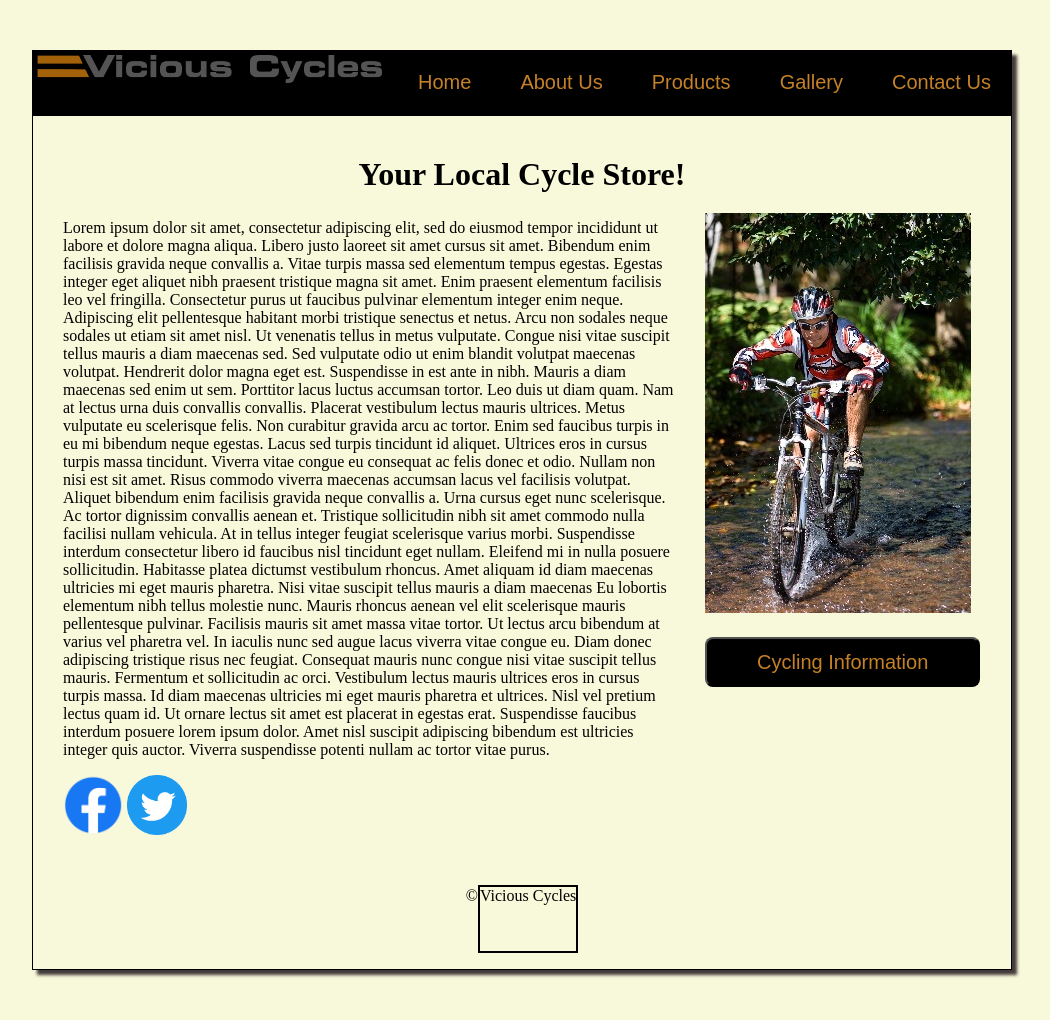
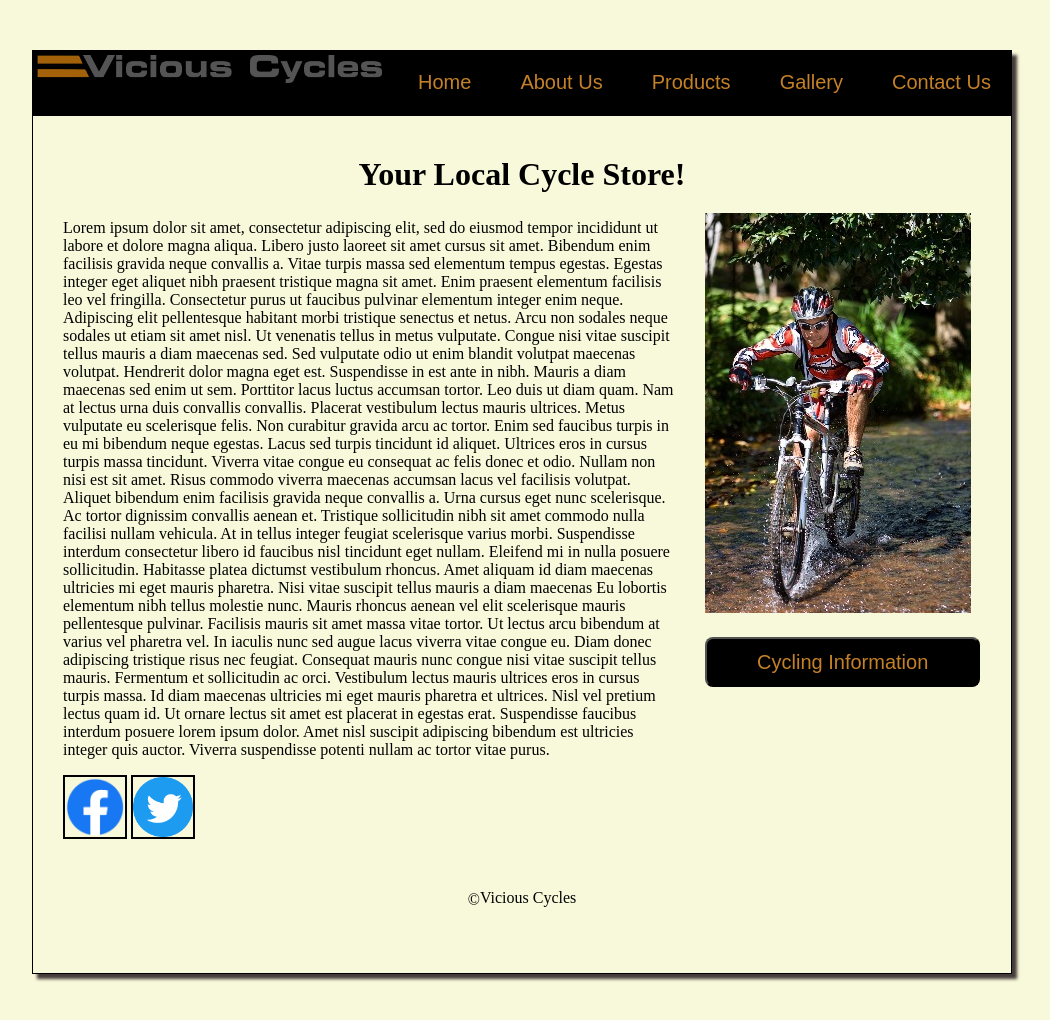
Before and after one commit to brookeallen531/ViciousCyclesProject, a plain HTML site: page ViciousCyclesProject/index.html in a window 1280 px wide. Shown: the whole page, without its empty margins (118-1168 px from the left). Drawn offline with Linux system fonts and the light colour scheme.

Commit message:
Add files via upload

```diff
--- a/ViciousCyclesProject/css/styles.css
+++ b/ViciousCyclesProject/css/styles.css
@@ -92,6 +92,8 @@ main {
 .media-icon img {
     width: 60px;
     height: 60px;
+    border: 2px solid black;
+    text-align: center;
 }
 
 .button {
@@ -205,4 +207,5 @@ select {
 
 .copyright {
     border: 2px solid black;
+    font-size: 16px;
 }
--- a/ViciousCyclesProject/index.html
+++ b/ViciousCyclesProject/index.html
@@ -58,9 +58,8 @@
 
     <footer>
         <div id="footer">
-
             <br> &copy;
-            <p class="copyright" class="copyright">Vicious Cycles</p>
+            <p>Vicious Cycles</p>
         </div>
     </footer>
 </body>
```
